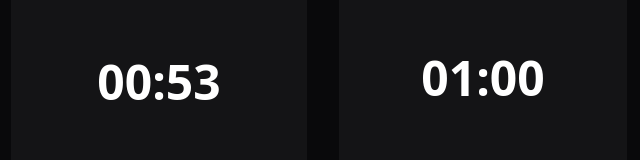
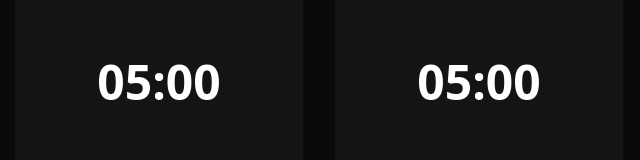
Before and after one commit to ericocneto/chessclock-v2, a React (Vite) app: page / in a window 1280 px wide. Shown: the part 254-414 px from the top of the page, without its empty margins (321-961 px from the left). Built offline with nearby package versions, Linux system fonts and the light colour scheme.

Commit message:
feat: start clock feat

```diff
--- a/src/components/ClockContainer.tsx
+++ b/src/components/ClockContainer.tsx
@@ -3,9 +3,9 @@ import WhiteDisplay from "./WhiteDisplay";
 import { useEffect, useState } from "react";
 
 export default function ClockContainer() {
-  const [whiteSeconds, setWhiteSeconds] = useState<number>(60);
-  const [blackSeconds, setBlackSeconds] = useState<number>(60);
-  const [playing, setPlaying] = useState<"white" | "black" | null>("white");
+  const [whiteSeconds, setWhiteSeconds] = useState<number>(300);
+  const [blackSeconds, setBlackSeconds] = useState<number>(300);
+  const [playing, setPlaying] = useState<"white" | "black" | null>(null);
 
   useEffect(() => {
     let timer: number | null = null;
@@ -35,7 +35,10 @@ export default function ClockContainer() {
 
   // Função para alternar turnos (pode ser chamada pelos displays)
   const switchTurn = () => {
-    setPlaying((prev) => (prev === "white" ? "black" : "white"));
+    setPlaying((prev) => {
+      if (prev === null) return "white"; // primeiro clique
+      return prev === "white" ? "black" : "white";
+    });
   };
 
   return (
--- a/src/components/WhiteDisplay.tsx
+++ b/src/components/WhiteDisplay.tsx
@@ -9,9 +9,11 @@ export default function WhiteDisplay({ playing, setPlaying, time }: Props) {
   const sizeClass = isActive ? "w-74 h-74" : "w-72 h-72";
 
   const handleClick = () => {
-    if (isActive) {
-      setPlaying("black");
-    }
+    setPlaying((prev) => {
+      if (prev === null) return "white";
+      if (prev === "white") return "black";
+      return prev;
+    });
   };
 
   return (
```
